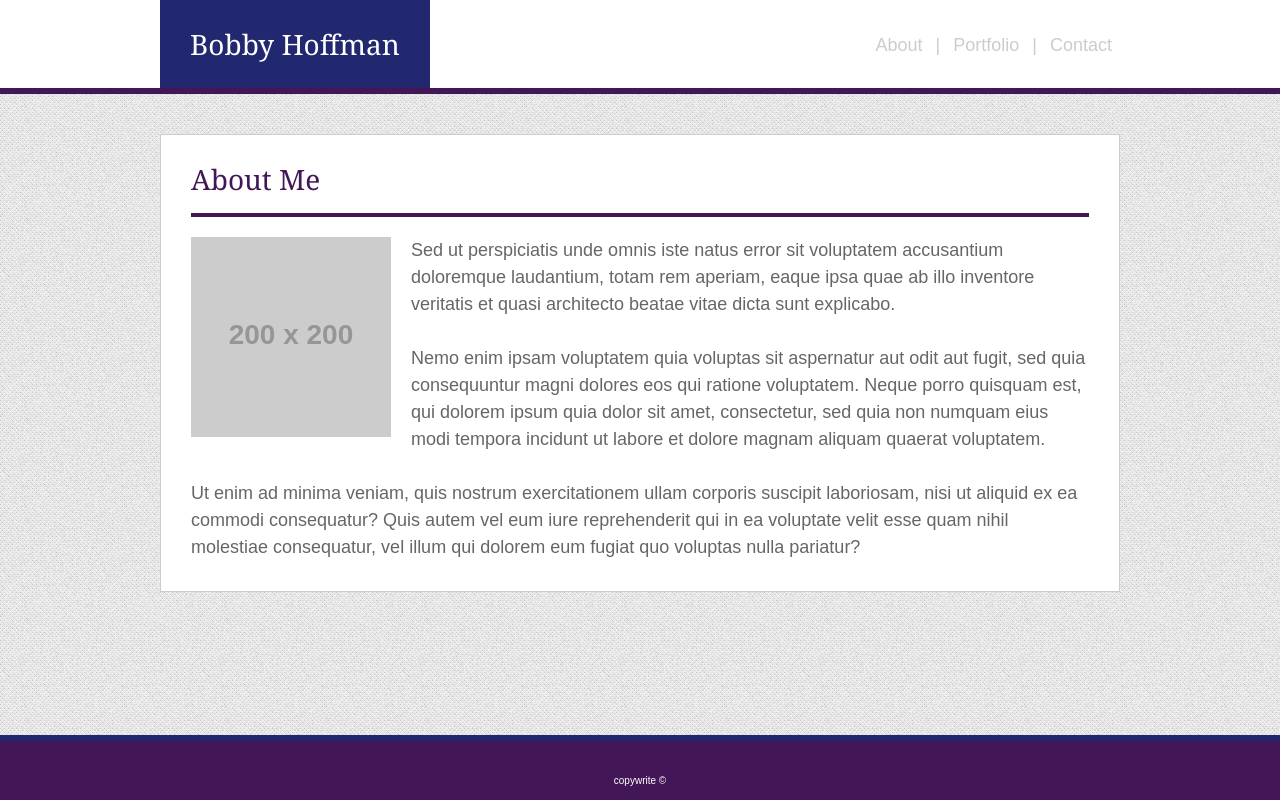
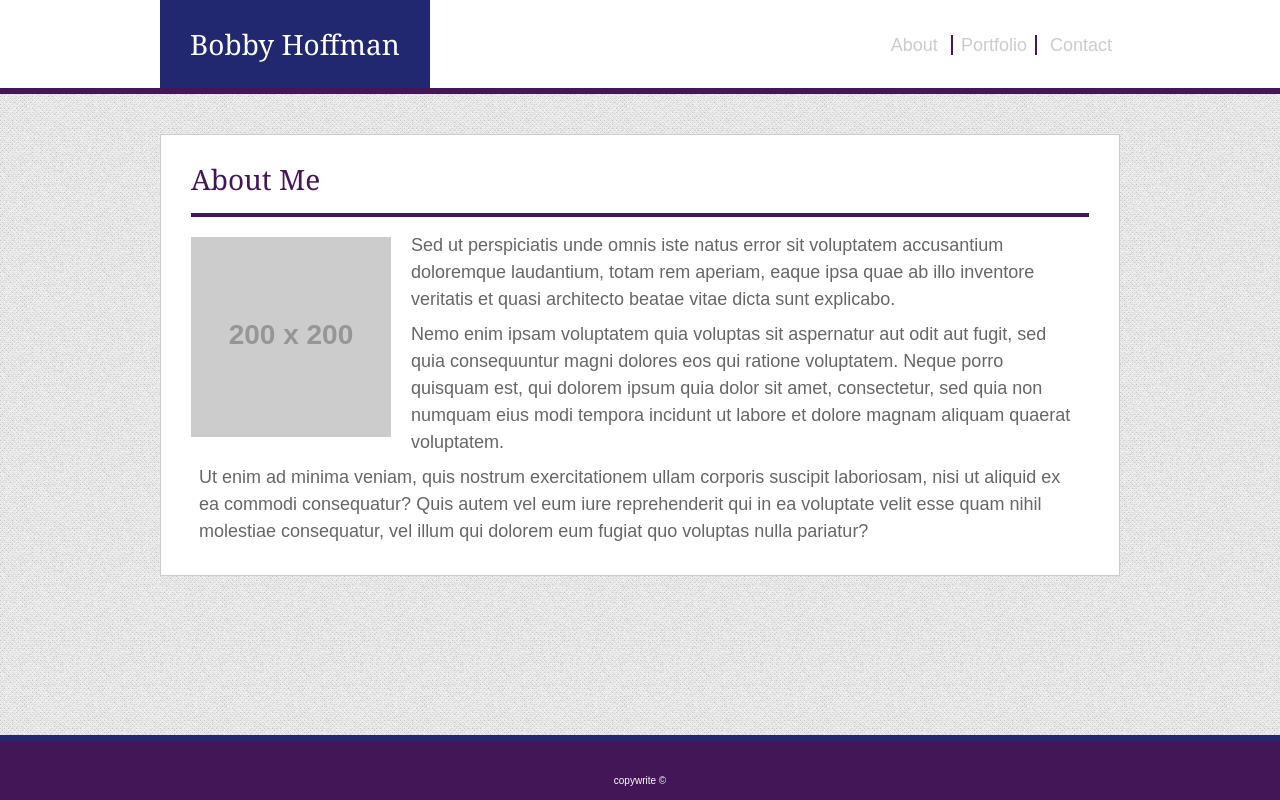
Before and after one commit to rhoffman103/Basic-Portfolio, a plain HTML site: page index.html in a window 1280 px wide. Drawn offline with Linux system fonts and the light colour scheme; placeholder pictures from the web are drawn by us.

Commit message:
small changes

```diff
--- a/assets/css/style.css
+++ b/assets/css/style.css
@@ -1,17 +1,5 @@
 * {
     box-sizing: border-box;
-}
-
-/* Header */
-header {
-    background: #ffffff;
-    border-bottom: 6px solid #431757;
-    height: 94px;
-}
-
-.head-container {
-    width: 960px;
-    margin: 0 auto;
 }
 
 /* General */
@@ -63,23 +51,43 @@ hr {
     border-color: #431757;
 }
 
-br {
-    line-height: 100%;
+p {
+    margin: 8px;
 }
 
-.menu {
+p:first-child {
+    margin-top: -5px;
+}
+
+p:last-child {
+    margin-bottom: 0;
+}
+/* Navigation */
+li {
+    position: relative;
+    top: 36px;
+    margin-left: 0;
+    display: inline;
+}
+
+li:nth-child(2) {
+    border-left: 2px solid #431757;
+    border-right: 2px solid #431757;
+}
+
+nav {
     float: right;
     color: #cccccc;
 }
 
-.menu a {
-    display: inline-block;
+nav a {
+    margin-left: 0;
     text-decoration: none;
     padding: 36px 8px 35px 8px;
     color: #cccccc;
 }
 
-.menu a:hover {
+nav a:hover {
     background: #212870;
     color: #ffffff;
     animation: ease;
@@ -94,7 +102,18 @@ br {
     color: #666666;
     border: 1px solid #cccccc;
 }
+/* Header */
+header {
+    background: #ffffff;
+    border-bottom: 6px solid #431757;
+    /* height: 94px;
+    * used this to drop the border, It somehow magically started working without height*/
+}
 
+.head-container {
+    width: 960px;
+    margin: 0 auto;
+}
 /* Footer */
 footer {
     width: 100%;
@@ -144,6 +163,7 @@ input[type=text], select, textarea {
 form {
     color: #666666;
 }
+
 #message {
     height: 125px;
 }
@@ -152,8 +172,8 @@ input[type=submit] {
     color: #ffffff;
     padding: 10px 18px;
     border-radius: 4px;
-    border: 2px solid #4aaaa5;
-    background-color: #4aaaa5;
+    border: 2px solid #431757;
+    background-color: #212870;
 }
 
 input[type=submit]:hover {
--- a/index.html
+++ b/index.html
@@ -13,11 +13,13 @@
             <header>
                 <div class="head-container">
                     <h1>Bobby Hoffman</h1>
-                    <div class="menu">
-                        <a href="index.html">About</a> |
-                        <a href="portfolio.html">Portfolio</a> |
-                        <a href="contact.html">Contact</a>
-                    </div>
+                    <nav>
+                        <ul>
+                            <li><a href="index.html">About</a></li>
+                            <li><a href="portfolio.html">Portfolio</a></li>
+                            <li><a href="contact.html">Contact</a></li>
+                        </ul>
+                    </nav>
                 </div>
             </header>
 
@@ -28,9 +30,7 @@
                     <img class="bio-image" src="https://placehold.it/200x200" alt="Bio Picture">
                     <div class="aboutme">
                         <p>Sed ut perspiciatis unde omnis iste natus error sit voluptatem accusantium doloremque laudantium, totam rem aperiam, eaque ipsa quae ab illo inventore veritatis et quasi architecto beatae vitae dicta sunt explicabo.</p>
-                        <br>
                         <p>Nemo enim ipsam voluptatem quia voluptas sit aspernatur aut odit aut fugit, sed quia consequuntur magni dolores eos qui ratione voluptatem. Neque porro quisquam est, qui dolorem ipsum quia dolor sit amet, consectetur, sed quia non numquam eius modi tempora incidunt ut labore et dolore magnam aliquam quaerat voluptatem.</p>
-                        <br>
                         <p>Ut enim ad minima veniam, quis nostrum exercitationem ullam corporis suscipit laboriosam, nisi ut aliquid ex ea commodi consequatur? Quis autem vel eum iure reprehenderit qui in ea voluptate velit esse quam nihil molestiae consequatur, vel illum qui dolorem eum fugiat quo voluptas nulla pariatur?</p>
                     </div>
                 </div>
```
Also changed, not shown: contact.html (+7 -5 lines), portfolio.html (+7 -5 lines).
